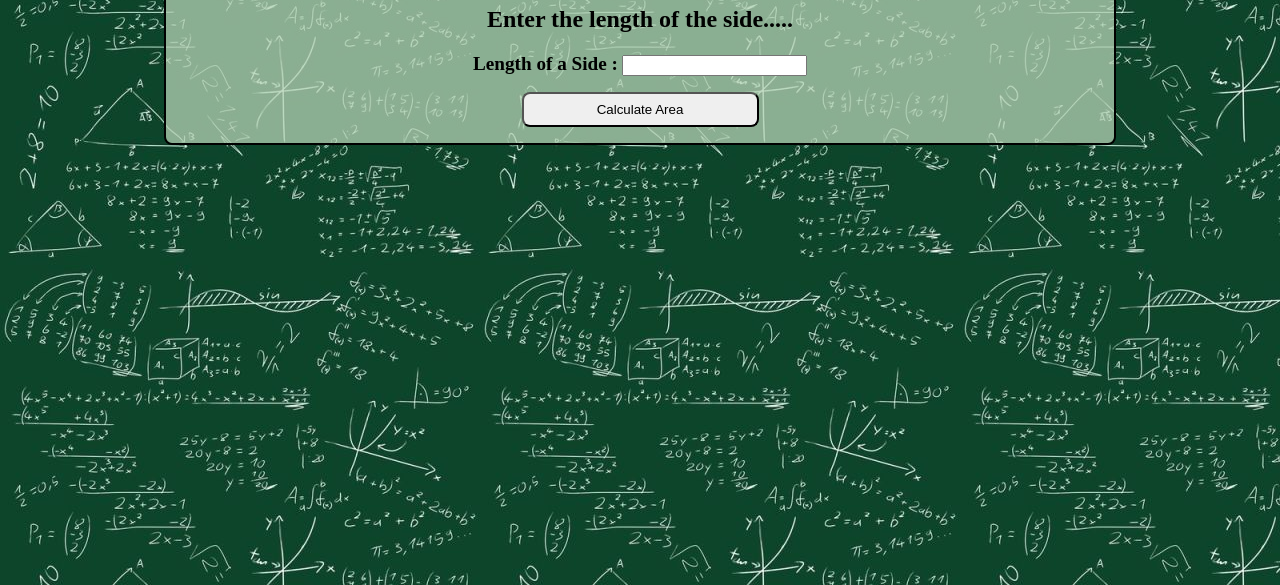
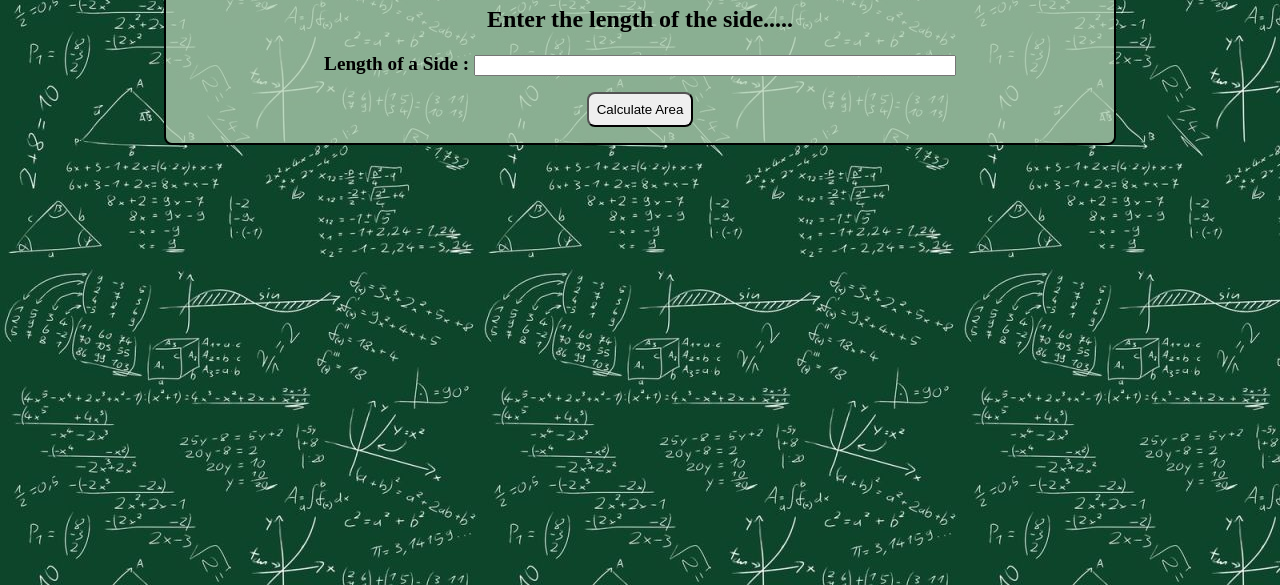
Before and after one commit to faisal-kursheedali/mark-12, a plain HTML site: page square.html in a window 1280 px wide. Shown: the part 215-800 px from the top of the page. Drawn offline with Linux system fonts and the light colour scheme.

Commit message:
altered in css

```diff
--- a/angleoftriangle.css
+++ b/angleoftriangle.css
@@ -25,7 +25,7 @@ body{
     padding: 0.5rem;
     margin-top: 1rem;
     margin-bottom: 1rem;
-    width: 25%;
+    width: auto;
 }
 #output{
     margin-bottom: 1rem;
--- a/findarea.css
+++ b/findarea.css
@@ -18,7 +18,7 @@ body{
     padding: 0.5rem;
     margin-top: 1rem;
     margin-bottom: 1rem;
-    width: 25%;
+    width: auto;
 }
 #output{
     margin-bottom: 1rem;
--- a/hypotanusoftriangle.css
+++ b/hypotanusoftriangle.css
@@ -18,7 +18,7 @@ body{
     padding: 0.5rem;
     margin-top: 1rem;
     margin-bottom: 1rem;
-    width: 25%;
+    width: auto;
 }
 #output{
     margin-bottom: 1rem;
--- a/quiz.css
+++ b/quiz.css
@@ -18,7 +18,7 @@ body{
     padding: 0.5rem;
     margin-top: 1rem;
     margin-bottom: 1rem;
-    width: 25%;
+    width: auto;
 }
 #output{
     margin-bottom: 1rem;
--- a/square.css
+++ b/square.css
@@ -21,7 +21,7 @@ body{
     padding: 0.5rem;
     margin-top: 1rem;
     margin-bottom: 1rem;
-    width: 25%;
+    width: auto;
 }
 #output{
     margin-bottom: 1rem;
@@ -46,12 +46,12 @@ body{
     text-align: right;
     font-size: large;
 }
-.sidesoftriangle{
-    margin: auto;
-    display: block;
-    width: 50%;
-}
 label{
     text-align: center;
     font-size: larger;
+    display: block;
 }
+.sidesofsquare{
+    margin: auto;
+    width: 50%;
+}
--- a/square.html
+++ b/square.html
@@ -20,8 +20,8 @@
     <div class="container">
         <h1 class="mainheading">Find Area of  Square</h1>
         <h2>Enter the length of the side.....</h2>
-        <label for="sidesofsquare"> <b>Length of a Side :</b></label>
-        <input type="number" class="sidesofsquare">
+        <label for="sidesofsquare"> <b>Length of a Side :</b>
+        <input type="number" class="sidesofsquare"></label>
         <button id="check">Calculate Area</button>
         <b><div id="output"></div></b>
     </div>
--- a/square.js
+++ b/square.js
@@ -1,7 +1,6 @@
 const side = document.querySelector(".sidesofsquare");
 const calculateBtn = document.querySelector("#check");
 const outPut = document.querySelector("#output");
-
 calculateBtn.addEventListener("click",mainFunction)
 
 function mainFunction(){
```
